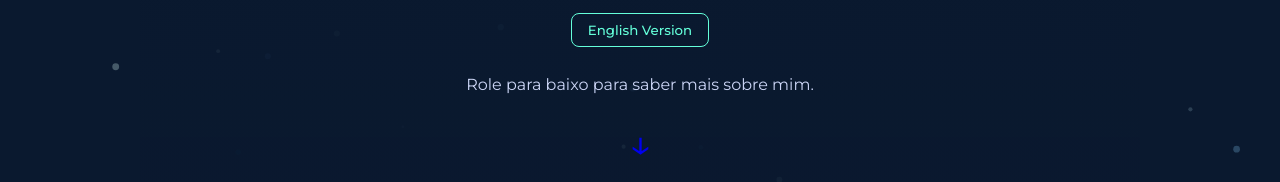
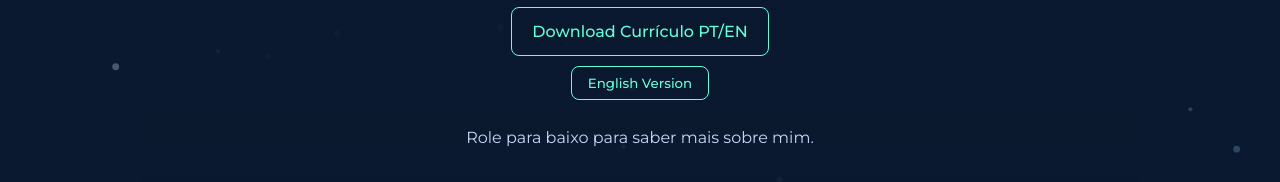
Before and after one commit to Davicjc/Portfolio-CJC, a plain HTML site: page index.html in a window 1280 px wide. Shown: the part 618-800 px from the top of the page. Drawn offline with Linux system fonts and the light colour scheme.

Commit message:
Update da aba currículo

```diff
--- a/index.html
+++ b/index.html
@@ -56,8 +56,10 @@
                 <!-- Botão de Call to Action para contato. Associado a: #contato -->
                 <a href="#contato" class="cta-button">Entre em Contato</a>
             </div>
+            <!-- Botão para download do currículo com o mesmo estilo do lang-button -->
+            <a href="curriculo.pdf" download="curriculo.pdf" class="lang-button" style="display: block; margin: 16px auto 0 auto; text-decoration: none; padding: 10px 20px;">Download Currículo PT/EN</a>
             <!-- Botão para alternar o idioma do site. Associado a: script.js (lógica de troca de idioma) -->
-            <button id="lang-switcher" class="lang-button" style="display: block; margin: 16px auto 0 auto;">English Version</button>
+            <button id="lang-switcher" class="lang-button" style="display: block; margin: 10px auto 0 auto;">English Version</button>
             <!-- Descrição ou instrução na seção Hero. -->
             <p class="hero-description" style="margin-top: 24px;">Role para baixo para saber mais sobre mim.</p>
             <!-- Elemento de seta para indicar rolagem para a próxima seção. Associado a: #sobre-mim -->
```
Also changed, not shown: index_en.html (+3 -1 lines), 1 other file.
